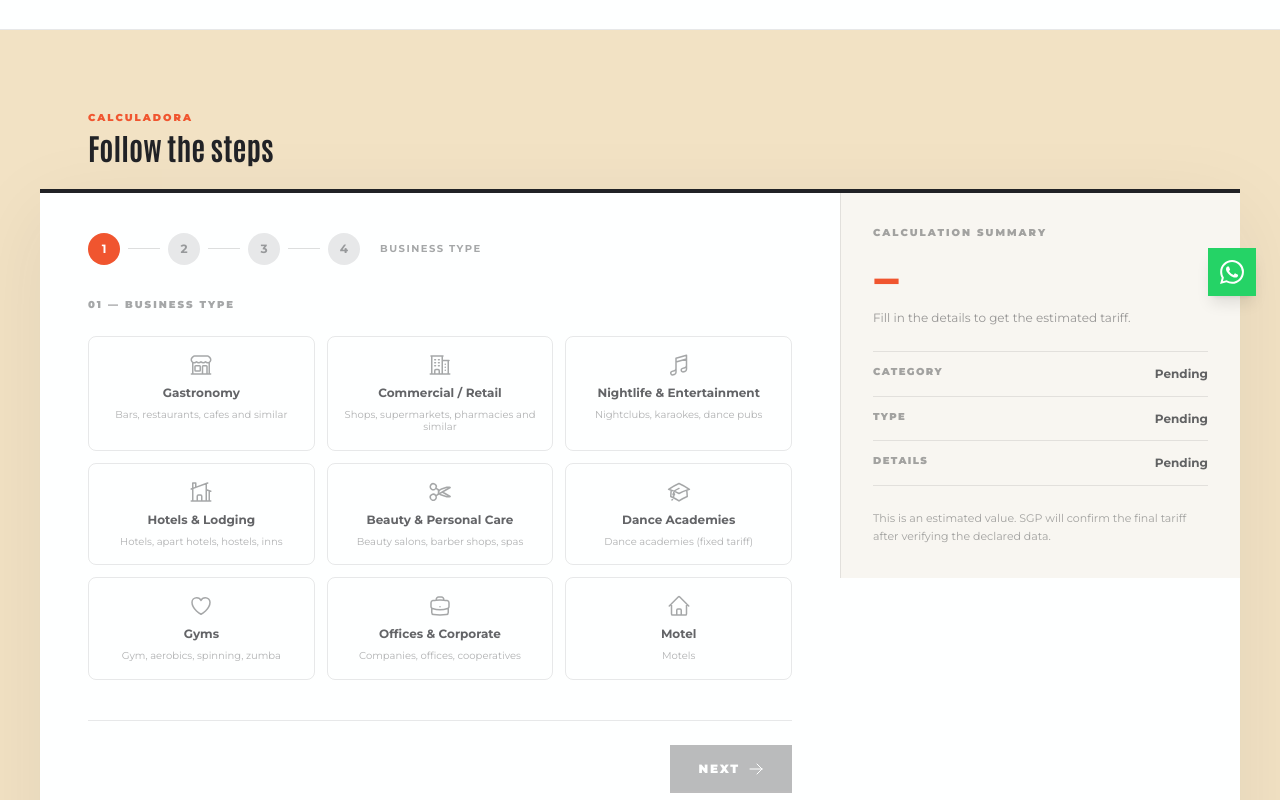
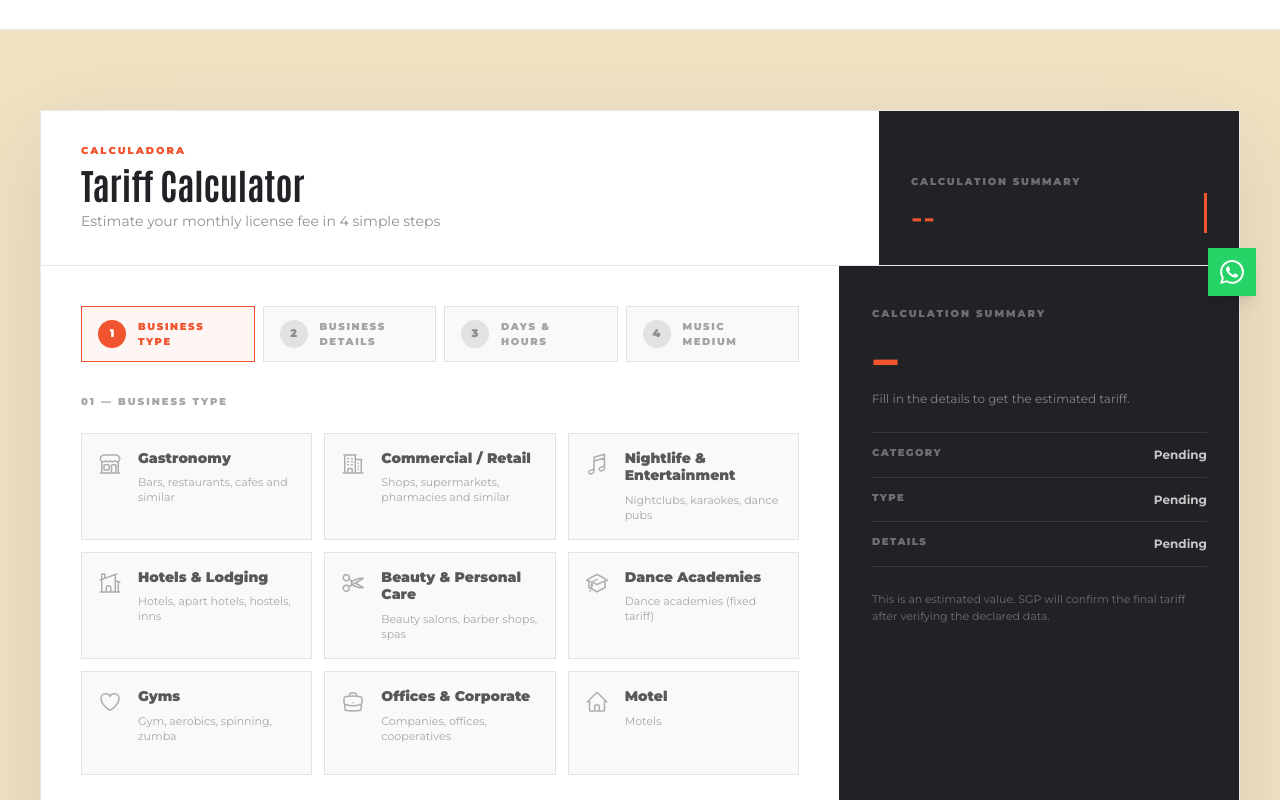
Before and after one commit to ggodoy-lz/webSGP, a Next.js app: page /en/tarifario in a window 1280 px wide. Shown: the part 480-1280 px from the top of the page. Built offline with nearby package versions, Linux system fonts and the light colour scheme.

Commit message:
feat(tarifario): modernize calculator interface

```diff
--- a/app/[locale]/tarifario/page.tsx
+++ b/app/[locale]/tarifario/page.tsx
@@ -34,15 +34,7 @@ export default async function TarifarioPage() {
       <section className="bg-[#f2e2c4] py-16 lg:py-20">
         <div className="max-w-screen-xl mx-auto px-6 lg:px-10">
           <div className="max-w-screen-xl mx-auto">
-            <div className="px-8 lg:px-12 pb-6">
-              <p className="text-[10px] font-black uppercase tracking-[0.2em] text-[#f0552f] mb-1">
-                Calculadora
-              </p>
-              <h2 className="font-display font-black text-[#212226] text-2xl lg:text-3xl">
-                {t("calculatorHeading")}
-              </h2>
-            </div>
-            <TarifarioCalculator showOuterHeader={false} />
+            <TarifarioCalculator />
           </div>
         </div>
       </section>
--- a/components/ui/TarifarioCalculator.tsx
+++ b/components/ui/TarifarioCalculator.tsx
@@ -313,36 +313,6 @@ export default function TarifarioCalculator({
     return "";
   })();
 
-  const stepIndicator = (
-    <div className="flex flex-wrap items-center gap-2 mb-8">
-      {Array.from({ length: totalSteps }, (_, i) => i + 1).map((s) => (
-        <div key={s} className="flex items-center gap-2">
-          <div
-            className={`w-8 h-8 rounded-full flex items-center justify-center text-xs font-bold transition-colors ${
-              step >= s
-                ? "bg-[#f0552f] text-white"
-                : "bg-[#212226]/10 text-[#212226]/40"
-            }`}
-          >
-            {s}
-          </div>
-          {s < totalSteps && (
-            <div
-              className={`w-8 h-px ${step > s ? "bg-[#f0552f]" : "bg-[#212226]/15"}`}
-            />
-          )}
-        </div>
-      ))}
-      <span className="lg:ml-3 text-[10px] font-bold uppercase tracking-[0.15em] text-[#212226]/40">
-        {step === 1 && t("step1")}
-        {step === 2 && t("step2")}
-        {step === 3 && t("step3")}
-        {step === 4 && t("step4")}
-        {step === 5 && t("resultado")}
-      </span>
-    </div>
-  );
-
   const motionProps = {
     initial: { opacity: 0, x: 20 },
     animate: { opacity: 1, x: 0 },
@@ -350,11 +320,18 @@ export default function TarifarioCalculator({
     transition: { duration: 0.25 },
   };
 
+  const stepLabels = [
+    t("step1"),
+    t("step2"),
+    t("step3"),
+    t("step4"),
+  ].slice(0, totalSteps);
+
   return (
-    <div className="bg-[#feffff] border-t-4 border-[#212226] shadow-[0_24px_80px_rgba(33,34,38,0.08)]">
+    <div className="overflow-hidden border border-[#212226]/10 bg-[#feffff] shadow-[0_28px_90px_rgba(33,34,38,0.12)]">
       {showOuterHeader && (
-        <div className="px-6 lg:px-12 py-8 border-b border-[#212226]/10">
-          <div className="max-w-4xl">
+        <div className="grid grid-cols-1 lg:grid-cols-[1fr_360px] border-b border-[#212226]/10">
+          <div className="px-6 lg:px-10 py-8">
             <p className="text-[10px] font-black uppercase tracking-[0.2em] text-[#f0552f] mb-2">
               Calculadora
             </p>
@@ -363,13 +340,57 @@ export default function TarifarioCalculator({
             </h3>
             <p className="text-sm text-[#212226]/50 mt-2 leading-relaxed">{t("subtitle")}</p>
           </div>
+          <div className="hidden lg:flex items-end justify-between gap-4 bg-[#212226] px-8 py-8 text-white">
+            <div>
+              <p className="text-[10px] font-black uppercase tracking-[0.18em] text-white/35 mb-2">
+                {t("summary.title")}
+              </p>
+              <p className="font-display text-4xl font-black text-[#f0552f] leading-none">
+                {tieneTarifaVisible ? fmt(tarifaVisible) : "--"}
+              </p>
+            </div>
+            <div className="h-10 w-[3px] bg-[#f0552f]" />
+          </div>
         </div>
       )}
 
-      <div className="grid grid-cols-1 xl:grid-cols-[minmax(0,1fr)_400px] gap-0 min-h-[680px]">
-        <section className="px-6 lg:px-12 py-10">
-          <div className="max-w-4xl">
-            {step < 5 && stepIndicator}
+      <div className="grid grid-cols-1 lg:grid-cols-[minmax(0,1fr)_360px] xl:grid-cols-[minmax(0,1fr)_400px]">
+        <section className="px-5 sm:px-6 lg:px-10 py-8 lg:py-10">
+          <div className="max-w-5xl">
+            {step < 5 && (
+              <div className="mb-8">
+                <div className="flex flex-wrap gap-2">
+                  {stepLabels.map((label, index) => {
+                    const s = index + 1;
+                    const active = step === s;
+                    const done = step > s;
+                    return (
+                      <div
+                        key={label}
+                        className={`flex min-w-[140px] flex-1 items-center gap-3 border px-4 py-3 transition-colors ${
+                          active
+                            ? "border-[#f0552f] bg-[#f0552f]/5"
+                            : done
+                              ? "border-[#212226] bg-[#212226] text-white"
+                              : "border-[#212226]/10 bg-[#faf9f7]"
+                        }`}
+                      >
+                        <span
+                          className={`flex h-7 w-7 shrink-0 items-center justify-center rounded-full text-[11px] font-black ${
+                            active || done ? "bg-[#f0552f] text-white" : "bg-[#212226]/10 text-[#212226]/45"
+                          }`}
+                        >
+                          {s}
+                        </span>
+                        <span className={`text-[10px] font-black uppercase tracking-[0.16em] ${active ? "text-[#f0552f]" : done ? "text-white/70" : "text-[#212226]/40"}`}>
+                          {label}
+                        </span>
+                      </div>
+                    );
+                  })}
+                </div>
+              </div>
+            )}
 
             <AnimatePresence mode="wait">
               {/* ── STEP 1: Grupo + Tipo ──────────────────── */}
@@ -380,7 +401,7 @@ export default function TarifarioCalculator({
                   </p>
 
               {!agregandoServicioGimnasio && (
-                <div className="grid grid-cols-2 sm:grid-cols-3 gap-3 mb-8">
+                <div className="grid grid-cols-1 sm:grid-cols-2 xl:grid-cols-3 gap-3 mb-6">
                   {GRUPOS.map((g) => {
                     const Icon = GRUPO_ICONS[g.id];
                     const selected = grupo === g.id;
@@ -393,22 +414,24 @@ export default function TarifarioCalculator({
                           setTipoLocal("");
                           setTipoFiltro("");
                         }}
-                        className={`flex flex-col items-center gap-2 p-4 rounded-lg border text-center transition-all ${
+                        className={`group flex min-h-[104px] items-start gap-4 border p-4 text-left transition-all ${
                           selected
-                            ? "border-[#f0552f] bg-[#f0552f]/5"
-                            : "border-[#212226]/10 hover:border-[#212226]/30"
+                            ? "border-[#f0552f] bg-[#f0552f] text-white shadow-[0_12px_30px_rgba(240,85,47,0.18)]"
+                            : "border-[#212226]/10 bg-[#faf9f7] hover:border-[#f0552f]/50 hover:bg-white"
                         }`}
                       >
                         <Icon
-                          className={`w-6 h-6 ${selected ? "text-[#f0552f]" : "text-[#212226]/40"}`}
+                          className={`mt-0.5 h-6 w-6 shrink-0 ${selected ? "text-white" : "text-[#212226]/35 group-hover:text-[#f0552f]"}`}
                         />
-                        <span
-                          className={`text-xs font-bold ${selected ? "text-[#f0552f]" : "text-[#212226]/70"}`}
-                        >
-                          {t(`grupos.${g.id}`)}
-                        </span>
-                        <span className="text-[10px] text-[#212226]/35 leading-tight hidden sm:block">
-                          {t(`gruposDesc.${g.id}`)}
+                        <span className="min-w-0">
+                          <span
+                            className={`block text-sm font-black leading-tight ${selected ? "text-white" : "text-[#212226]/75"}`}
+                          >
+                            {t(`grupos.${g.id}`)}
+                          </span>
+                          <span className={`mt-2 block text-[11px] leading-snug ${selected ? "text-white/70" : "text-[#212226]/38"}`}>
+                            {t(`gruposDesc.${g.id}`)}
+                          </span>
                         </span>
                       </button>
                     );
@@ -438,12 +461,12 @@ export default function TarifarioCalculator({
                           value={tipoFiltro}
                           onChange={(e) => setTipoFiltro(e.target.value)}
                           placeholder={t("fields.buscarTipo")}
-                          className="w-full sm:w-64 bg-white border border-[#212226]/10 px-3 py-2 text-xs outline-none focus:border-[#f0552f] placeholder:text-[#212226]/30"
+                          className="h-11 w-full bg-white border border-[#212226]/10 px-4 text-sm outline-none focus:border-[#f0552f] placeholder:text-[#212226]/30 sm:w-72"
                         />
                       )}
                     </div>
 
-                    <div className="grid grid-cols-1 sm:grid-cols-2 lg:grid-cols-3 gap-2 max-h-[310px] overflow-y-auto pr-1">
+                    <div className="grid max-h-[290px] grid-cols-1 gap-2 overflow-y-auto pr-1 sm:grid-cols-2 xl:grid-cols-3">
                       {tiposFiltrados.map((tp) => {
                         const selected = tipoLocal === tp;
                         return (
@@ -451,10 +474,10 @@ export default function TarifarioCalculator({
                             key={tp}
                             type="button"
                             onClick={() => setTipoLocal(tp)}
-                            className={`min-h-11 px-3 py-2 border text-left text-xs font-bold transition-all ${
+                            className={`min-h-12 border px-4 py-3 text-left text-sm font-bold transition-all ${
                               selected
-                                ? "border-[#f0552f] bg-[#f0552f] text-white"
-                                : "border-[#212226]/10 bg-white text-[#212226]/65 hover:border-[#f0552f]/50 hover:text-[#212226]"
+                                ? "border-[#212226] bg-[#212226] text-white"
+                                : "border-[#212226]/10 bg-white text-[#212226]/65 hover:border-[#f0552f] hover:text-[#212226]"
                             }`}
                           >
                             {tp}
@@ -800,11 +823,11 @@ export default function TarifarioCalculator({
 
             {/* ── Navigation ─────────────────────────────── */}
             {step < 5 && (
-              <div className="flex items-center justify-between mt-10 pt-6 border-t border-[#212226]/10">
+              <div className="mt-8 flex items-center justify-between border-t border-[#212226]/10 pt-6">
                 {step > 1 ? (
                   <button
                     onClick={handleBack}
-                    className="inline-flex items-center gap-2 text-xs font-bold text-[#212226]/50 hover:text-[#212226] transition-colors"
+                    className="inline-flex items-center gap-2 text-sm font-bold text-[#212226]/50 transition-colors hover:text-[#212226]"
                   >
                     <ArrowLeftIcon className="w-4 h-4" />
                     {t("anterior")}
@@ -816,7 +839,7 @@ export default function TarifarioCalculator({
                 <button
                   onClick={handleNext}
                   disabled={!canNext || loading}
-                  className="inline-flex items-center gap-2 bg-[#212226] hover:bg-[#f0552f] disabled:opacity-30 disabled:hover:bg-[#212226] text-white text-xs font-black uppercase tracking-[0.15em] px-7 py-4 transition-colors duration-300"
+                  className="inline-flex h-13 min-w-[170px] items-center justify-center gap-3 bg-[#212226] px-7 text-xs font-black uppercase tracking-[0.15em] text-white transition-colors duration-300 hover:bg-[#f0552f] disabled:bg-[#212226]/25"
                 >
                   {loading ? (
                     "Calculando..."
@@ -834,21 +857,21 @@ export default function TarifarioCalculator({
           </div>
         </section>
 
-        <aside className="border-t xl:border-t-0 xl:border-l border-[#212226]/10 bg-[#f5f2ec]/70 px-6 lg:px-8 py-8 xl:sticky xl:top-0 xl:self-start">
+        <aside className="border-t border-[#212226]/10 bg-[#212226] px-6 py-8 text-white lg:border-l lg:border-t-0 lg:px-8 lg:py-10 lg:self-stretch">
           <div className="space-y-6">
             <div>
-              <p className="text-[10px] font-black uppercase tracking-[0.2em] text-[#212226]/40 mb-2">
+              <p className="text-[10px] font-black uppercase tracking-[0.2em] text-white/35 mb-2">
                 {t("summary.title")}
               </p>
               <p className="font-display font-black text-[#f0552f] text-4xl lg:text-5xl leading-none">
                 {tieneTarifaVisible ? fmt(tarifaVisible) : "—"}
               </p>
-              <p className="text-xs text-[#212226]/45 mt-3 leading-relaxed">
+              <p className="text-xs text-white/45 mt-3 leading-relaxed">
                 {tieneTarifaVisible ? t("tarifaMensual") : t("summary.empty")}
               </p>
             </div>
 
-            <div className="divide-y divide-[#212226]/10 border-y border-[#212226]/10">
+            <div className="divide-y divide-white/10 border-y border-white/10">
               <SummaryRow label={t("summary.rubro")} value={grupo ? t(`grupos.${grupo}`) : t("summary.pending")} />
               <SummaryRow label={t("summary.tipo")} value={tipoLocal || t("summary.pending")} />
               <SummaryRow label={t("summary.datos")} value={datosLocal || t("summary.pending")} />
@@ -864,33 +887,33 @@ export default function TarifarioCalculator({
             </div>
 
             {grupo === "gimnasios" && gimnasioServicios.length > 0 && (
-              <div className="border border-[#212226]/10 bg-white/55">
-                <div className="px-4 py-3 border-b border-[#212226]/10">
-                  <p className="text-[10px] font-black uppercase tracking-[0.16em] text-[#212226]/45">
+              <div className="border border-white/10 bg-white/5">
+                <div className="px-4 py-3 border-b border-white/10">
+                  <p className="text-[10px] font-black uppercase tracking-[0.16em] text-white/40">
                     {t("gimnasio.subtotal")}
                   </p>
                 </div>
                 {gimnasioServicios.map((servicio, index) => (
-                  <div key={`${servicio.tipo}-${index}`} className="flex items-center justify-between gap-3 px-4 py-3 border-b border-[#212226]/5 text-xs">
-                    <span className="font-bold text-[#212226]/65">{servicio.tipo}</span>
-                    <span className="font-black text-[#212226]">{fmt(servicio.tarifa)}</span>
+                  <div key={`${servicio.tipo}-${index}`} className="flex items-center justify-between gap-3 px-4 py-3 border-b border-white/5 text-xs">
+                    <span className="font-bold text-white/65">{servicio.tipo}</span>
+                    <span className="font-black text-white">{fmt(servicio.tarifa)}</span>
                   </div>
                 ))}
               </div>
             )}
 
             {avisoContextual && (
-              <div className="border-l-4 border-[#f0552f] bg-white/65 px-4 py-4">
+              <div className="border-l-4 border-[#f0552f] bg-white/8 px-4 py-4">
                 <p className="text-[10px] font-black uppercase tracking-[0.16em] text-[#f0552f] mb-2">
                   {t("summary.noticeTitle")}
                 </p>
-                <p className="text-xs text-[#212226]/60 leading-relaxed">
+                <p className="text-xs text-white/60 leading-relaxed">
                   {avisoContextual}
                 </p>
               </div>
             )}
 
-            <p className="text-[11px] text-[#212226]/40 leading-relaxed">
+            <p className="text-[11px] text-white/35 leading-relaxed">
               {t("disclaimer")}
             </p>
           </div>
@@ -903,10 +926,10 @@ export default function TarifarioCalculator({
 function SummaryRow({ label, value }: { label: string; value: string }) {
   return (
     <div className="py-3 flex items-start justify-between gap-4">
-      <span className="text-[10px] font-black uppercase tracking-[0.14em] text-[#212226]/40">
+      <span className="text-[10px] font-black uppercase tracking-[0.14em] text-white/35">
         {label}
       </span>
-      <span className="text-xs font-bold text-[#212226]/70 text-right leading-relaxed">
+      <span className="text-xs font-bold text-white/75 text-right leading-relaxed">
         {value}
       </span>
     </div>
```
